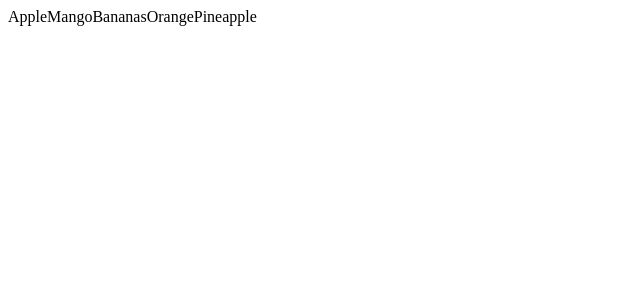
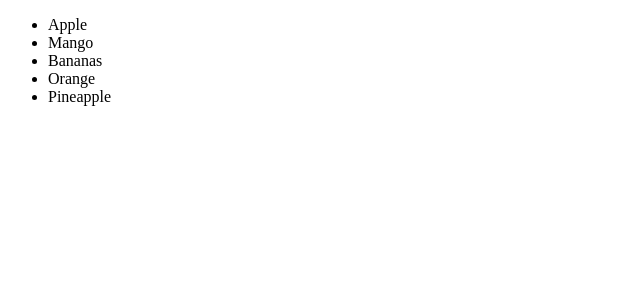
Before and after one commit to Chikaodiri-tech/Learning_React, a React (Vite) app: page / in a window 1280 px wide. Shown: the top 300 px of the page, without its empty margins (0-640 px from the left). Built offline with nearby package versions, Linux system fonts and the light colour scheme.

Commit message:
Fruit file udated

```diff
--- a/src/components/Fruits.jsx
+++ b/src/components/Fruits.jsx
@@ -1,4 +1,12 @@
 export default function Fruits() {
   const fruits = ["Apple", "Mango", "Bananas", "Orange", "Pineapple"]
-  return <div>{fruits}</div>;
+  return (
+    <div>
+      <ul>
+        {fruits.map((fruit) => (
+          <li key={fruit}>{fruit}</li>
+        ))}
+      </ul>
+    </div>
+  );
 }
```
